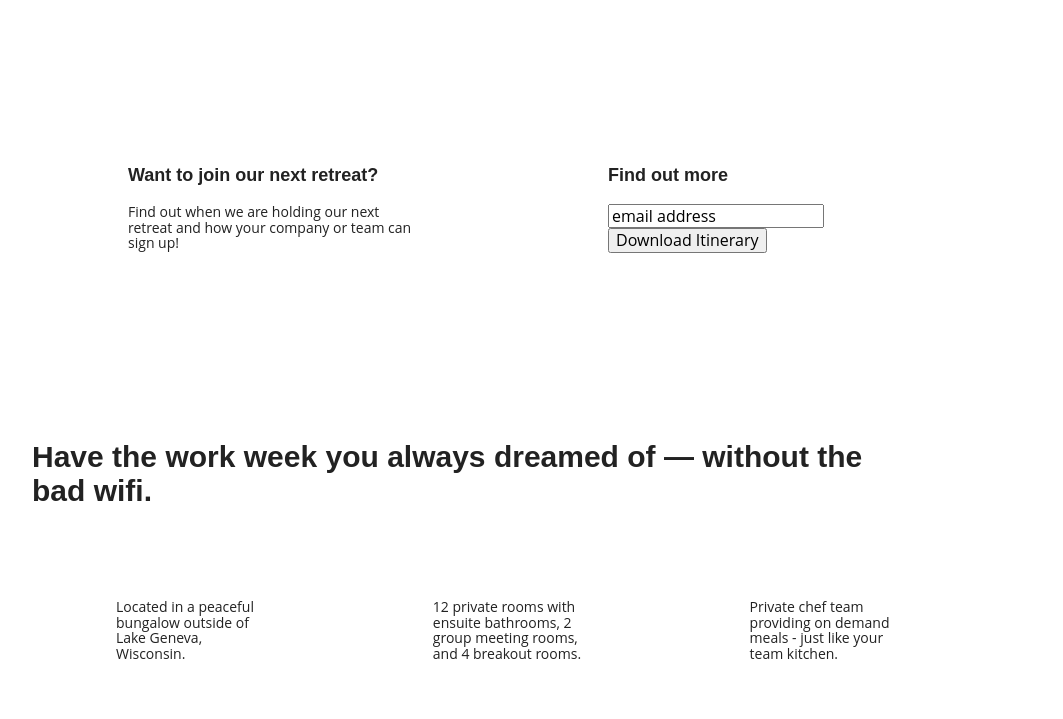
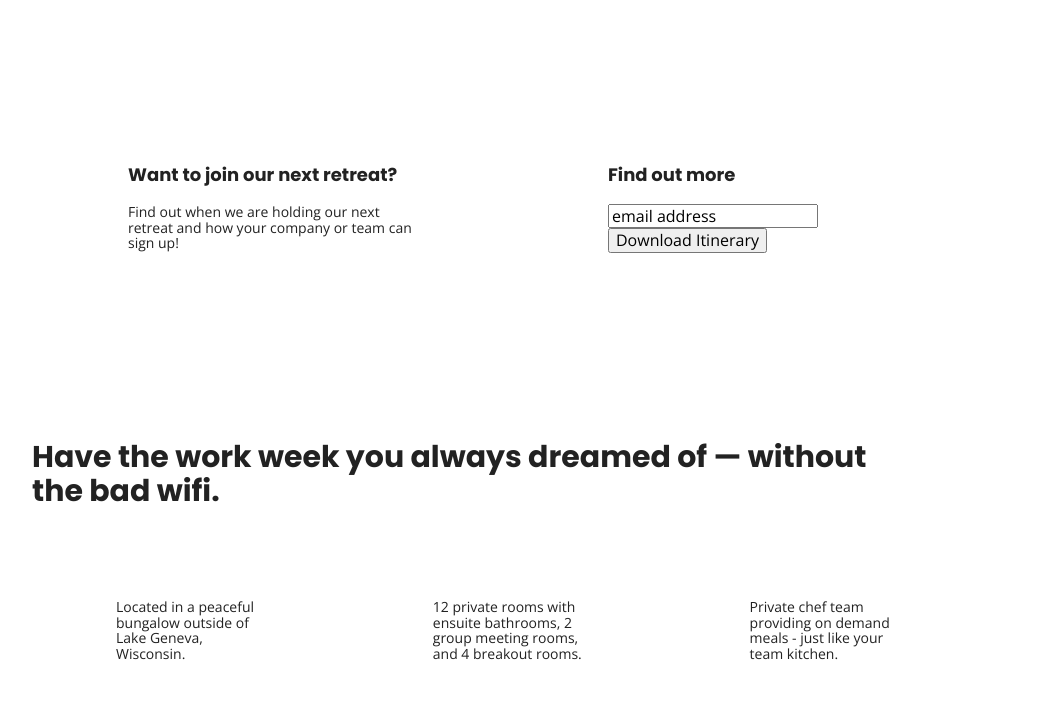
Before and after one commit to LylaGiselle/Unplugged, a website built with Parcel: page index.html in a window 1280 px wide. Shown: the part 263-982 px from the top of the page, without its empty margins (128-1191 px from the left). Built offline with nearby package versions, Linux system fonts and the light colour scheme.

Commit message:
Added google fonts

```diff
--- a/index.html
+++ b/index.html
@@ -16,6 +16,8 @@
   <link rel="apple-touch-icon" href="icon.png">
   <!-- Place favicon.ico in the root directory -->
 
+  <!-- Google Fonts -->
+  <link href="https://fonts.googleapis.com/css?family=Open+Sans:400,700|Poppins:500,700" rel="stylesheet">
   <link rel="stylesheet" href="css/normalize.css">
   <link rel="stylesheet" href="css/main.css">
 
@@ -113,13 +115,12 @@
             <h3>LaCrue Bottling Co. October 2018</h3>
             <p>Lorem ipsum dolor sit amet, consectetur adipiscing elit, sed do eiusmod tempor incididunt ut labore et
               dolore magna aliqua. Ut enim ad minim veniam, quis nostrud exercitation ullamco laboris nisi ut aliquip ex
-            ea commodo consequat. Duis aute irure dolor in reprehenderit in voluptate velit esse cillum dolore eu fugiat
+              ea commodo consequat. Duis aute irure dolor in reprehenderit in voluptate velit esse cillum dolore eu
+              fugiat
               nulla pariatur.
             </p>
           </div>
         </article>
-
-
       </div>
     </section>
 
```
Also changed, not shown: about/index.html (+2 -0 lines), faq/index.html (+2 -0 lines). Lines whose indentation alone changed are shown as unchanged.
